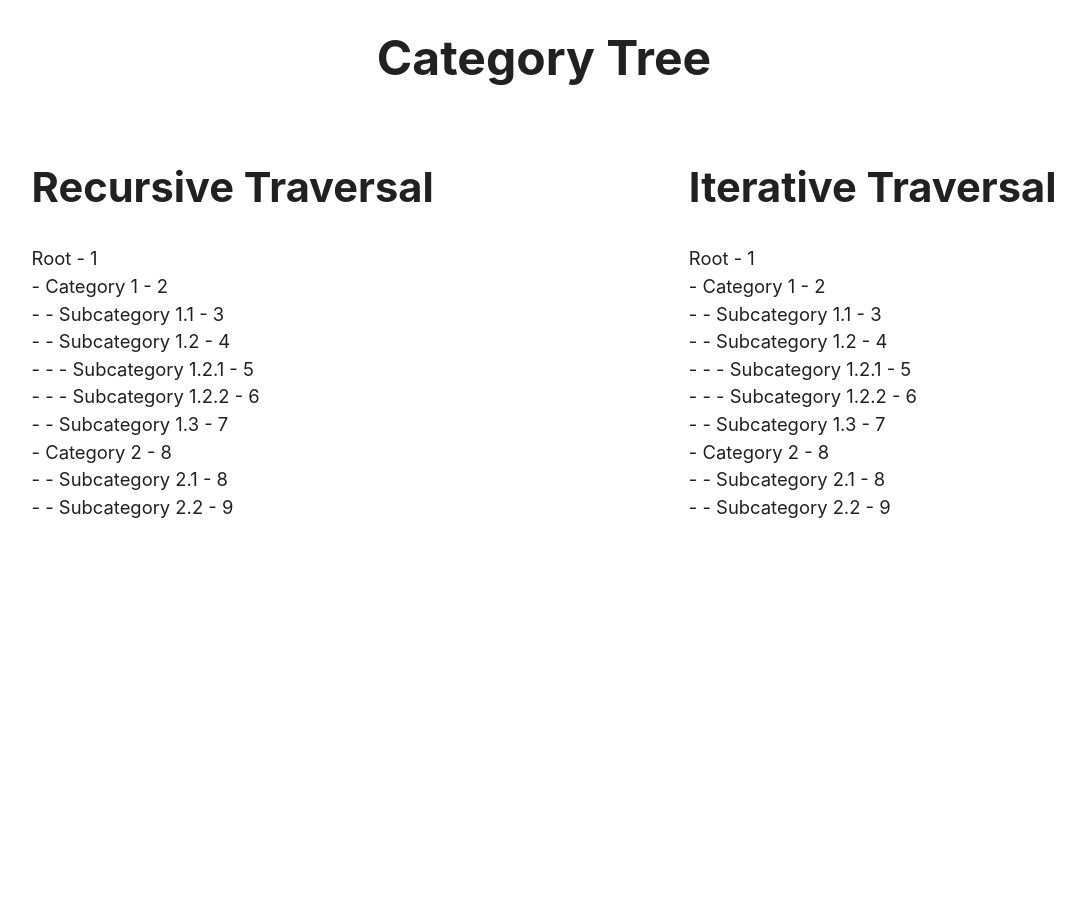
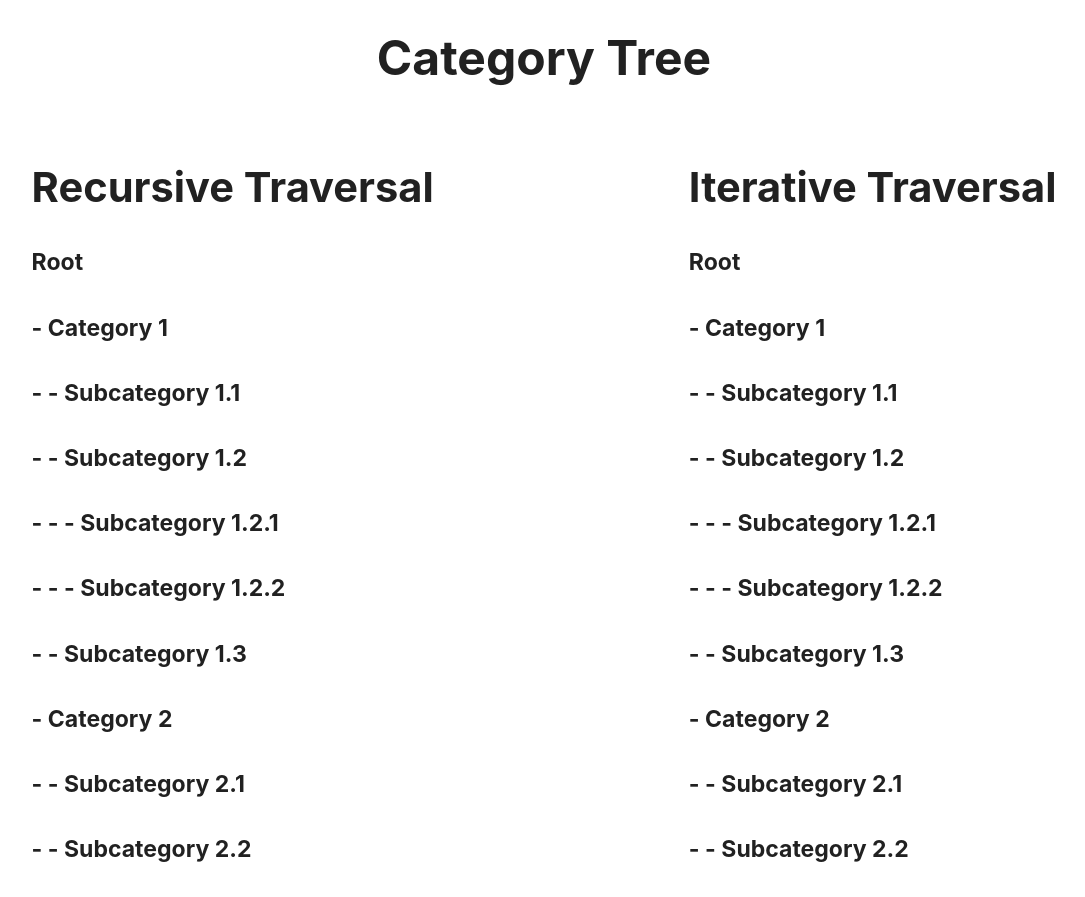
Before and after one commit to butavicius/pojstwfvjl, a React (Create React App) app: page / in a window 1280 px wide. Shown: the whole page, without its empty margins (96-1181 px from the left). Before the commit the page ends 800 px from the top, so only its background shows below. Built offline with nearby package versions, Linux system fonts and the light colour scheme.

Commit message:
Don't show category ID

```diff
--- a/src/components/CategoryLabel.tsx
+++ b/src/components/CategoryLabel.tsx
@@ -1,7 +1,7 @@
 import {CategoryLabelProps} from "../category-tree/types";
 
-export default function CategoryLabel({id, name, depth}: CategoryLabelProps) {
+export default function CategoryLabel({name, depth}: CategoryLabelProps) {
    const labelText = `${"- ".repeat(depth)}${name}`;
 
-   return <div>{labelText} - {id}</div>
+   return <h4>{labelText}</h4>
 }
```
